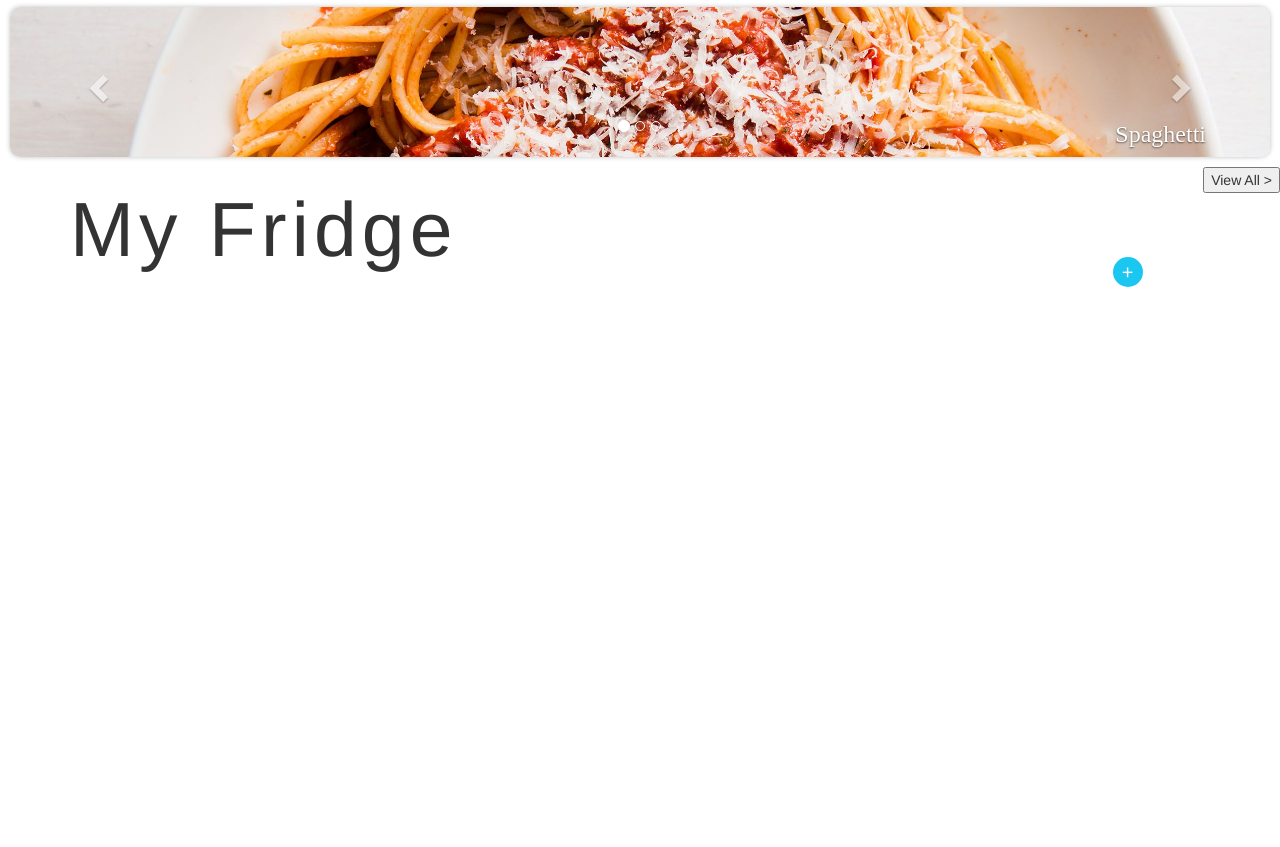
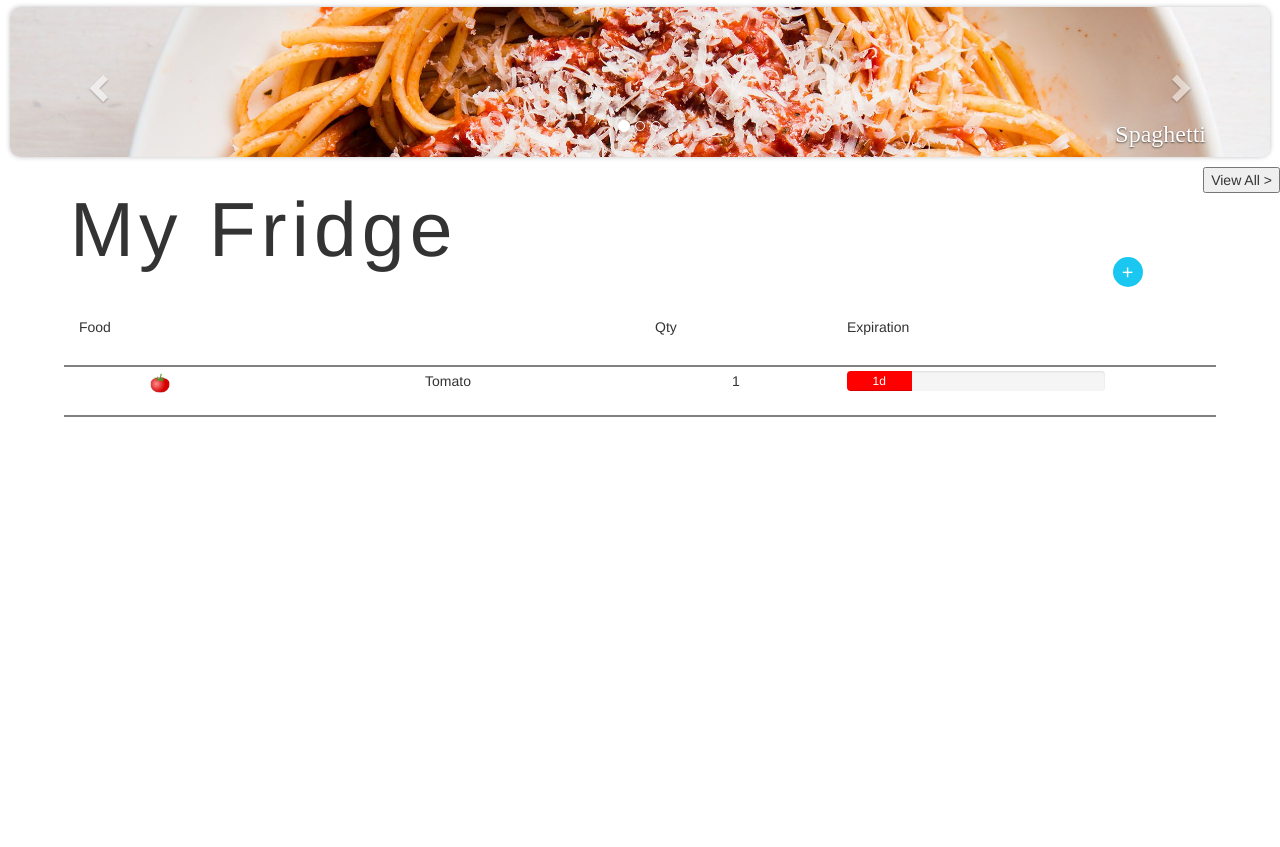
Before and after one commit to ShengzhiW/stayfresh, a PHP site: page /index.html in a window 1280 px wide. Shown: the part 167-1014 px from the top of the page. Run offline with PHP 8.4, Linux system fonts and the light colour scheme.

Commit message:
Added fridge list

```diff
--- a/app.css
+++ b/app.css
@@ -7,12 +7,6 @@ h1 {
     font-size: 28px;
 }
 
-.button, p, h2 {
-}
-
-.col {
-    text-align: center;
-}
 
 .back {
     margin-top: 2vw;
@@ -77,8 +71,34 @@ h1 {
     float: right;
 }
 
+.fridge-list-container {
+
+    width: 90%;
+    margin: 30px auto;
+
+    text-align: left;
+}
+
+.fridge-header-row, .fridge-item-row {
+    border-bottom: 2px solid grey;
+    height: 50px;
+}
+
+.fridge-item-row {
+    padding: 4px 0px;
+}
+
+.fridge-header-row, .fridge-header-col {
+    text-align: left;
+}
+
+.icon {
+    width: 20px;
+    height: 20px;
+}
 
 
+/* ---- Add ingredients ---- */
 
 .page-header {
     text-align: center;
@@ -328,3 +348,15 @@ h1 {
 
 .carousel-cards img{
 }
+
+.bg-success {
+    background-color: green;
+}
+
+.bg-warning {
+    background-color: yellow;
+}
+
+.bg-danger {
+    background-color: red;
+}
--- a/index.html
+++ b/index.html
@@ -87,4 +87,37 @@
       </div>
     </div>
 
+    <div class="container fridge-list-container">
+      <div class="row fridge-header-row">
+          <div class="col col-xs-6 fridge-header-col">
+            Food
+          </div>
+          <div class="col col-xs-2 fridge-header-col">
+              Qty
+            </div>
+            <div class="col col-xs-3 fridge-header-col">
+                Expiration
+              </div>
+        </div>
+
+
+      <div class="row fridge-item-row">
+          <div class="col col-xs-2">
+            <img class="icon" src="images/icon-tomato.png"/>
+          </div>
+          <div class="col col-xs-4">
+              Tomato
+            </div>
+            <div class="col col-xs-2">
+                1
+            </div>
+            <div class="col col-xs-3">
+                <div class="progress">
+                    <div class="progress-bar bg-danger" role="progressbar" style="width: 25%" aria-valuenow="25" aria-valuemin="0" aria-valuemax="100">1d</div>
+                  </div>
+            </div>
+        </div>
+      </div>
+    </div>
+
 </html>
```
Also changed, not shown: images/icon-tomato.png (added).
